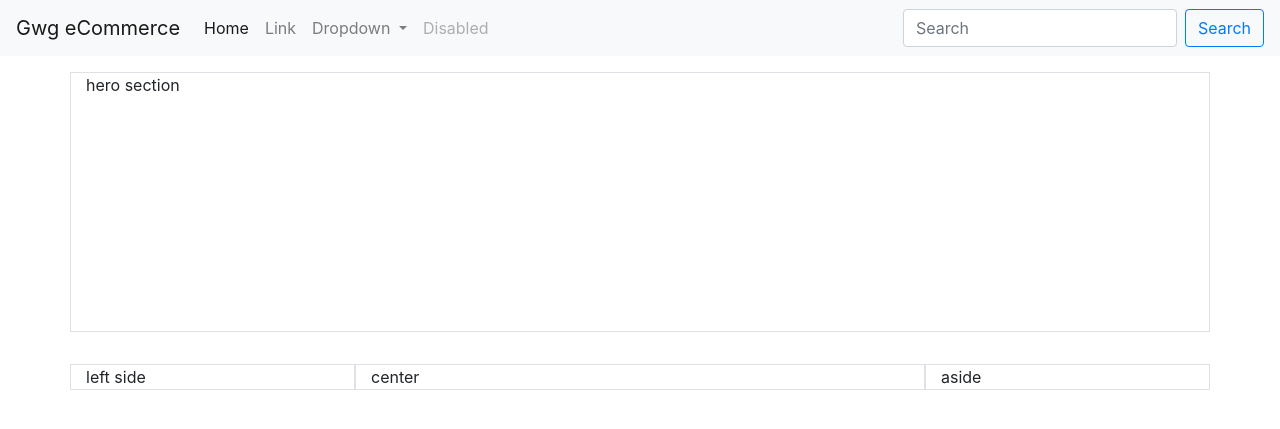
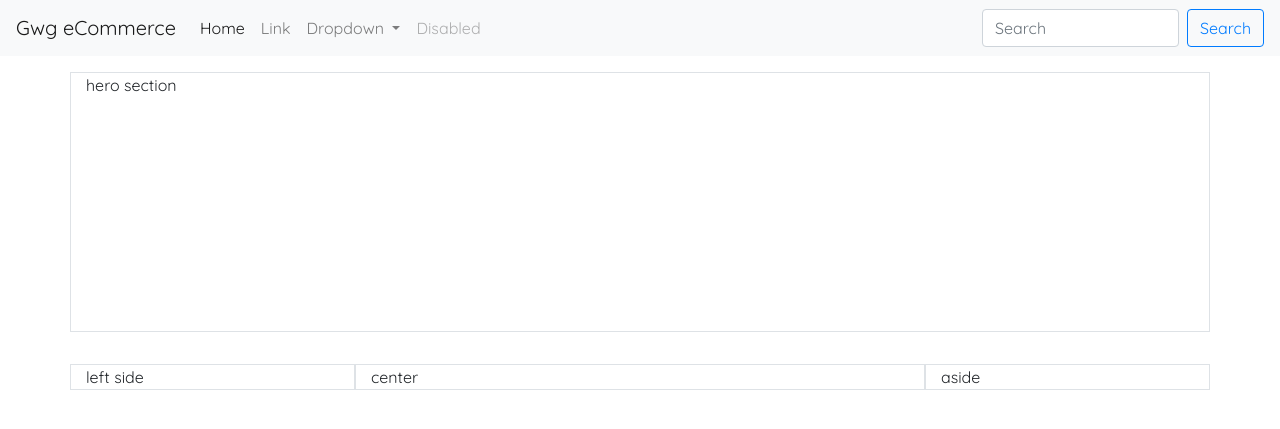
Before and after one commit to GWGweb-projectgroup/practice-project, a PHP site: page / in a window 1280 px wide. Shown: the top 429 px of the page. Run offline with PHP 8.4, Linux system fonts and the light colour scheme; some libraries are stand-ins or nearby versions.

Commit message:
Changed body font

```diff
--- a/css/styles.css
+++ b/css/styles.css
@@ -1,3 +1,10 @@
+:root {
+  --main-font: Quicksand;
+}
+body {
+  font-family: var(--main-font), Arial, sans-serif;
+}
+
 .hero-section {
   height: 260px;
   margin-bottom: 2rem;
--- a/index.html
+++ b/index.html
@@ -8,6 +8,7 @@
   <title>GwG eCommerce</title>
   <!-- Bootstrap CSS -->
   <link rel="stylesheet" href="https://maxcdn.bootstrapcdn.com/bootstrap/4.0.0/css/bootstrap.min.css" integrity="sha384-Gn5384xqQ1aoWXA+058RXPxPg6fy4IWvTNh0E263XmFcJlSAwiGgFAW/dAiS6JXm" crossorigin="anonymous">
+  <link href="https://fonts.googleapis.com/css?family=Quicksand:300,400" rel="stylesheet">
   <link rel="stylesheet" href="css/styles.css">
 </head>
 
```
